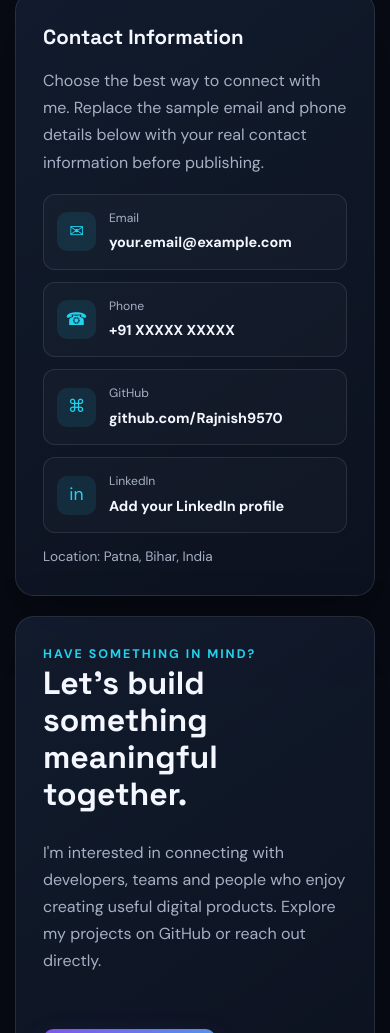
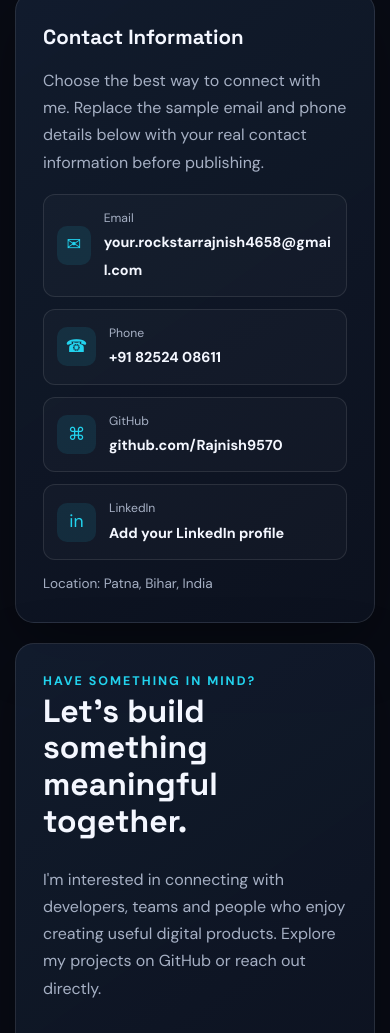
Before and after one commit to Rajnish9570/Myportfolio.github.io, a plain HTML site: page index.html in a window 390 px wide. Shown: the part 8301-9334 px from the top of the page. Drawn offline with Linux system fonts and the light colour scheme.

Commit message:
Update contact methods in index.html
Updated contact information with new email and phone details.

```diff
--- a/index.html
+++ b/index.html
@@ -126,8 +126,8 @@ footer{border-top:1px solid var(--line);padding:25px 0;color:var(--muted);font-s
 <div class="contact-grid reveal">
 <div class="card"><h3>Contact Information</h3><p>Choose the best way to connect with me. Replace the sample email and phone details below with your real contact information before publishing.</p>
 <div class="contact-methods">
-<a class="contact-method" href="mailto:rockstarrajnish4658@gmail.com"><span class="contact-icon">✉</span><span><small>Email</small><strong>your.email@example.com</strong></span></a>
-<a class="contact-method" href="tel:+918252408611"><span class="contact-icon">☎</span><span><small>Phone</small><strong>+91 XXXXX XXXXX</strong></span></a>
+<a class="contact-method" href="mailto:rockstarrajnish4658@gmail.com"><span class="contact-icon">✉</span><span><small>Email</small><strong>your.rockstarrajnish4658@gmail.com</strong></span></a>
+<a class="contact-method" href="tel:+918252408611"><span class="contact-icon">☎</span><span><small>Phone</small><strong>+91 82524 08611</strong></span></a>
 <a class="contact-method" href="https://github.com/Rajnish9570" target="_blank" rel="noopener"><span class="contact-icon">⌘</span><span><small>GitHub</small><strong>github.com/Rajnish9570</strong></span></a>
 <a class="contact-method" href="https://www.linkedin.com/" target="_blank" rel="noopener"><span class="contact-icon">in</span><span><small>LinkedIn</small><strong>Add your LinkedIn profile</strong></span></a>
 </div><p class="contact-note">Location: Patna, Bihar, India</p></div>
```
